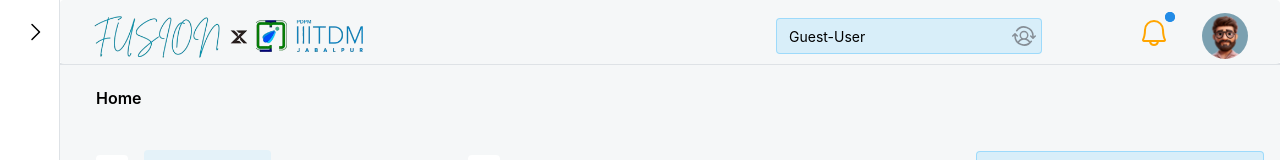
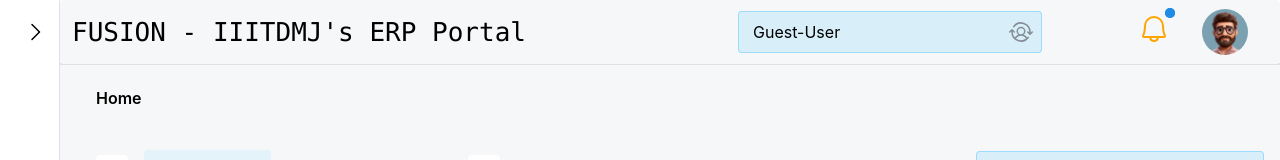
Before and after one commit to vishalverma9572/Fusion-client, a React (Vite) app: page /dashboard in a window 1280 px wide. Shown: the top 160 px of the page. Built offline with nearby package versions, Linux system fonts and the light colour scheme; no server answers; sample sign-in values are in the browser's storage.

Commit message:
Implemented loader for toggle read state

```diff
--- a/src/Modules/Dashboard/dashboardNotifications.jsx
+++ b/src/Modules/Dashboard/dashboardNotifications.jsx
@@ -3,16 +3,17 @@ import PropTypes from "prop-types";
 import { SortAscending } from "@phosphor-icons/react";
 import { useEffect, useMemo, useState, useRef } from "react";
 import classes from "./Dashboard.module.css";
+import { Empty } from "../../components/empty";
+import { Tabs, Container, Loader } from "@mantine/core";
+import { CaretCircleLeft, CaretCircleRight } from "@phosphor-icons/react";
+import CustomBreadcrumbs from "../../components/Breadcrumbs.jsx";
+import { useDispatch } from "react-redux";
 import {
   notificationReadRoute,
   dashboardRoute,
   notificationDeleteRoute,
   notificationUnreadRoute,
 } from "../../routes/api_routes.jsx";
-import { Empty } from "../../components/empty";
-import { Tabs, Container, Loader } from "@mantine/core";
-import { CaretCircleLeft, CaretCircleRight } from "@phosphor-icons/react";
-import CustomBreadcrumbs from "../../components/Breadcrumbs.jsx";
 import {
   setRoles,
   setRole,
@@ -20,7 +21,6 @@ import {
   setAccessibleModules,
   setCurrentAccessibleModules,
 } from "../../redux/userslice.jsx";
-import { useDispatch } from "react-redux";
 import {
   Badge,
   Button,
@@ -40,6 +40,7 @@ const NotificationItem = ({
   markAsRead,
   deleteNotification,
   markAsUnread,
+  loading,
 }) => {
   const { module } = notification.data;
 
@@ -83,6 +84,8 @@ const NotificationItem = ({
                 ? markAsRead(notification.id)
                 : markAsUnread(notification.id)
             }
+            loaderProps={{ type: "dots" }}
+            loading={loading == notification.id ? true : false}
             style={{ cursor: "pointer" }}
             miw="120px"
           >
@@ -99,7 +102,8 @@ const Dashboard = () => {
   const [announcementsList, setAnnouncementsList] = useState([]);
   const [activeTab, setActiveTab] = useState("0");
   const [sortedBy, setSortedBy] = useState("Most Recent");
-  const [loading, setLoading] = useState(true);
+  const [loading, setLoading] = useState(false);
+  const [read_Loading, setRead_Loading] = useState(-1);
   const dispatch = useDispatch();
   const tabsListRef = useRef(null);
   const tabItems = [{ title: "Notifications" }, { title: "Announcements" }];
@@ -110,6 +114,7 @@ const Dashboard = () => {
       if (!token) return console.error("No authentication token found!");
 
       try {
+        setLoading(true);
         const { data } = await axios.get(dashboardRoute, {
           headers: { Authorization: `Token ${token}` },
         });
@@ -121,7 +126,7 @@ const Dashboard = () => {
         dispatch(setRole(desgination_info[0]));
         dispatch(setAccessibleModules(accessible_modules));
         dispatch(
-          setCurrentAccessibleModules(accessible_modules[desgination_info[0]])
+          setCurrentAccessibleModules(accessible_modules[desgination_info[0]]),
         );
 
         const notificationsData = notifications.map((item) => ({
@@ -131,18 +136,17 @@ const Dashboard = () => {
 
         setNotificationsList(
           notificationsData.filter(
-            (item) => item.data?.flag !== "announcement"
-          )
+            (item) => item.data?.flag !== "announcement",
+          ),
         );
         setAnnouncementsList(
           notificationsData.filter(
-            (item) => item.data?.flag === "announcement"
-          )
+            (item) => item.data?.flag === "announcement",
+          ),
         );
       } catch (error) {
         console.error("Error fetching dashboard data:", error);
-      }
-      finally {
+      } finally {
         setLoading(false);
       }
     };
@@ -165,6 +169,12 @@ const Dashboard = () => {
   const notificationsToDisplay =
     activeTab === "1" ? announcementsList : notificationsList;
 
+  const notification_for_badge_count =
+    activeTab === "0" ? announcementsList : notificationsList;
+
+  const notification_count = notification_for_badge_count.filter(
+    (n) => !n.deleted && n.unread,
+  ).length;
 
   //sortMap is an object that maps sorting categories to sorting functions.
   const sortedNotifications = useMemo(() => {
@@ -179,50 +189,56 @@ const Dashboard = () => {
   const markAsRead = async (notifId) => {
     const token = localStorage.getItem("authToken");
     try {
+      setRead_Loading(notifId);
       const response = await axios.post(
         notificationReadRoute,
         { id: notifId },
-        { headers: { Authorization: `Token ${token}` } }
+        { headers: { Authorization: `Token ${token}` } },
       );
       if (response.status === 200) {
         setNotificationsList((prev) =>
           prev.map((notif) =>
-            notif.id === notifId ? { ...notif, unread: false } : notif
-          )
+            notif.id === notifId ? { ...notif, unread: false } : notif,
+          ),
         );
         setAnnouncementsList((prev) =>
           prev.map((notif) =>
-            notif.id === notifId ? { ...notif, unread: false } : notif
-          )
+            notif.id === notifId ? { ...notif, unread: false } : notif,
+          ),
         );
       }
     } catch (err) {
       console.error("Error marking notification as read:", err);
+    } finally {
+      setRead_Loading(-1);
     }
   };
 
   const markAsUnread = async (notifId) => {
     const token = localStorage.getItem("authToken");
     try {
+      setRead_Loading(notifId);
       const response = await axios.post(
         notificationUnreadRoute,
         { id: notifId },
-        { headers: { Authorization: `Token ${token}` } }
+        { headers: { Authorization: `Token ${token}` } },
       );
       if (response.status === 200) {
         setNotificationsList((prev) =>
           prev.map((notif) =>
-            notif.id === notifId ? { ...notif, unread: true } : notif
-          )
+            notif.id === notifId ? { ...notif, unread: true } : notif,
+          ),
         );
         setAnnouncementsList((prev) =>
           prev.map((notif) =>
-            notif.id === notifId ? { ...notif, unread: true } : notif
-          )
+            notif.id === notifId ? { ...notif, unread: true } : notif,
+          ),
         );
       }
     } catch (err) {
       console.error("Error marking notification as unread:", err);
+    } finally {
+      setRead_Loading(-1);
     }
   };
 
@@ -237,15 +253,15 @@ const Dashboard = () => {
           headers: {
             Authorization: `Token ${token}`,
           },
-        }
+        },
       );
 
       if (response.status === 200) {
         setNotificationsList((prev) =>
-          prev.filter((notif) => notif.id !== notifId)
+          prev.filter((notif) => notif.id !== notifId),
         );
         setAnnouncementsList((prev) =>
-          prev.filter((notif) => notif.id !== notifId)
+          prev.filter((notif) => notif.id !== notifId),
         );
 
         console.log("Notification deleted successfully");
@@ -254,13 +270,6 @@ const Dashboard = () => {
       console.error("Error deleting notification:", err);
     }
   };
-
-  const notification_count = notificationsToDisplay.filter(
-    (n) => !n.deleted && n.unread
-  ).length;
-
-  console.log(sortedNotifications);
-
 
   return (
     <>
@@ -345,11 +354,12 @@ const Dashboard = () => {
       </Flex>
 
       <Grid mt="xl">
-      {loading ? (
+        {loading ? (
           <Container py="xl">
             <Loader size="lg" />
           </Container>
-        ) : sortedNotifications.filter(notification => !notification.deleted).length === 0 ? (
+        ) : sortedNotifications.filter((notification) => !notification.deleted)
+            .length === 0 ? (
           <Empty />
         ) : (
           sortedNotifications
@@ -361,6 +371,7 @@ const Dashboard = () => {
                 markAsRead={markAsRead}
                 markAsUnread={markAsUnread}
                 deleteNotification={deleteNotification}
+                loading={read_Loading}
               />
             ))
         )}
@@ -386,4 +397,5 @@ NotificationItem.propTypes = {
   markAsRead: PropTypes.func.isRequired,
   markAsUnread: PropTypes.func.isRequired,
   deleteNotification: PropTypes.func.isRequired,
+  loading: PropTypes.number.isRequired,
 };
--- a/src/components/header.jsx
+++ b/src/components/header.jsx
@@ -50,7 +50,7 @@ const Header = ({ opened, toggleSidebar }) => {
             Authorization: `Token ${token}`,
             "Content-Type": "application/json",
           },
-        }
+        },
       );
       localStorage.removeItem("authToken");
       navigate("/accounts/login");
@@ -75,8 +75,10 @@ const Header = ({ opened, toggleSidebar }) => {
           hiddenFrom="sm"
           size="sm"
         />
-        <Flex justify="space-between" align="center">
-          <img src={fusion_logo} alt="" height="72px" />
+        <Flex justify="space-between" align="center" h="100%">
+          <Text fz="h2" ff="monospace">
+            FUSION - IIITDMJ's ERP Portal
+          </Text>
           <Flex
             justify="flex-end"
             align="center"
@@ -95,6 +97,7 @@ const Header = ({ opened, toggleSidebar }) => {
               onChange={handleRoleChange}
               placeholder="Role"
               mr="64px"
+              size="md"
             />
             <Indicator>
               <Bell color="orange" size="32px" cursor="pointer" />
```
Also changed, not shown: src/assets/fusion_logo.png.
